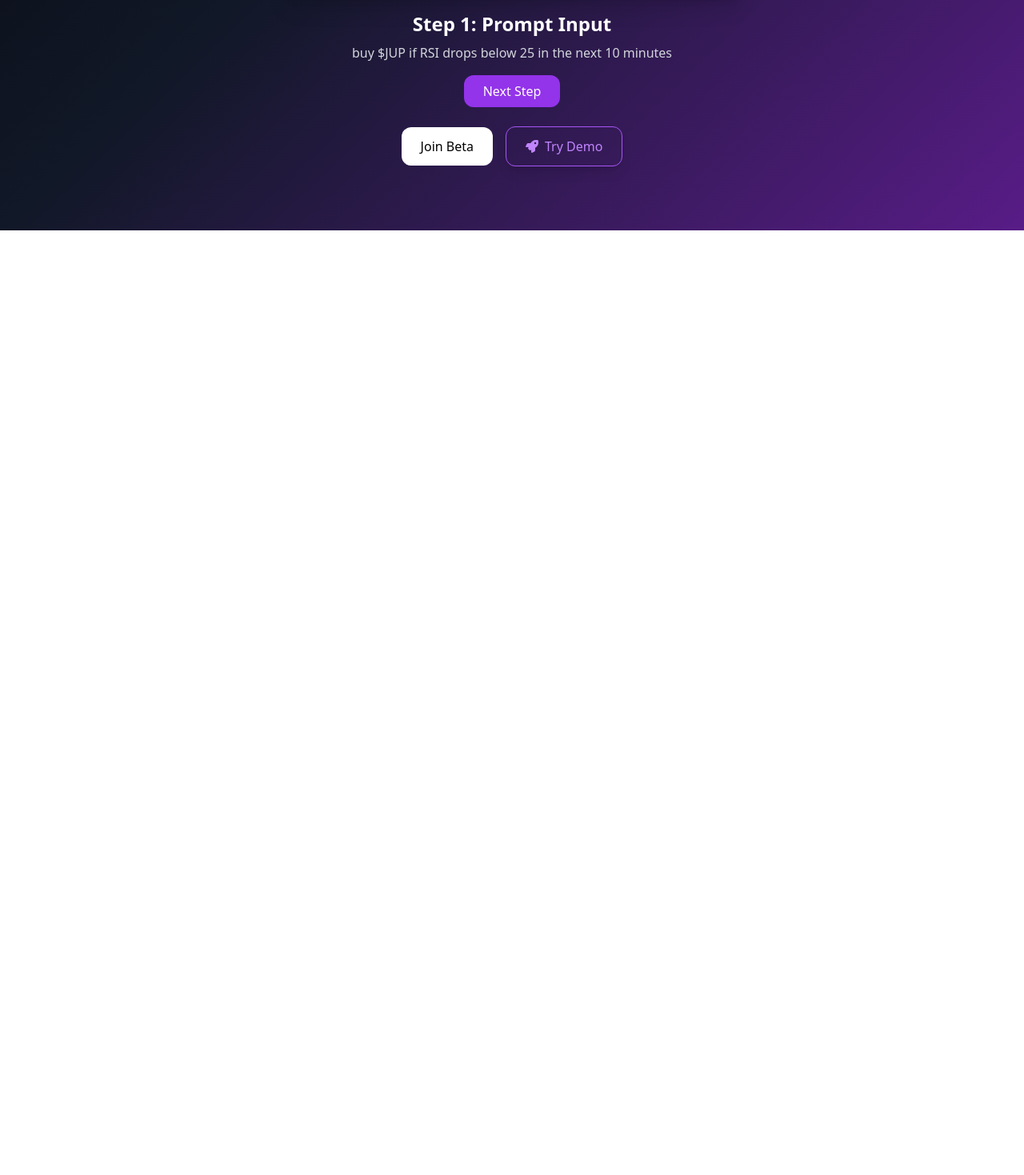
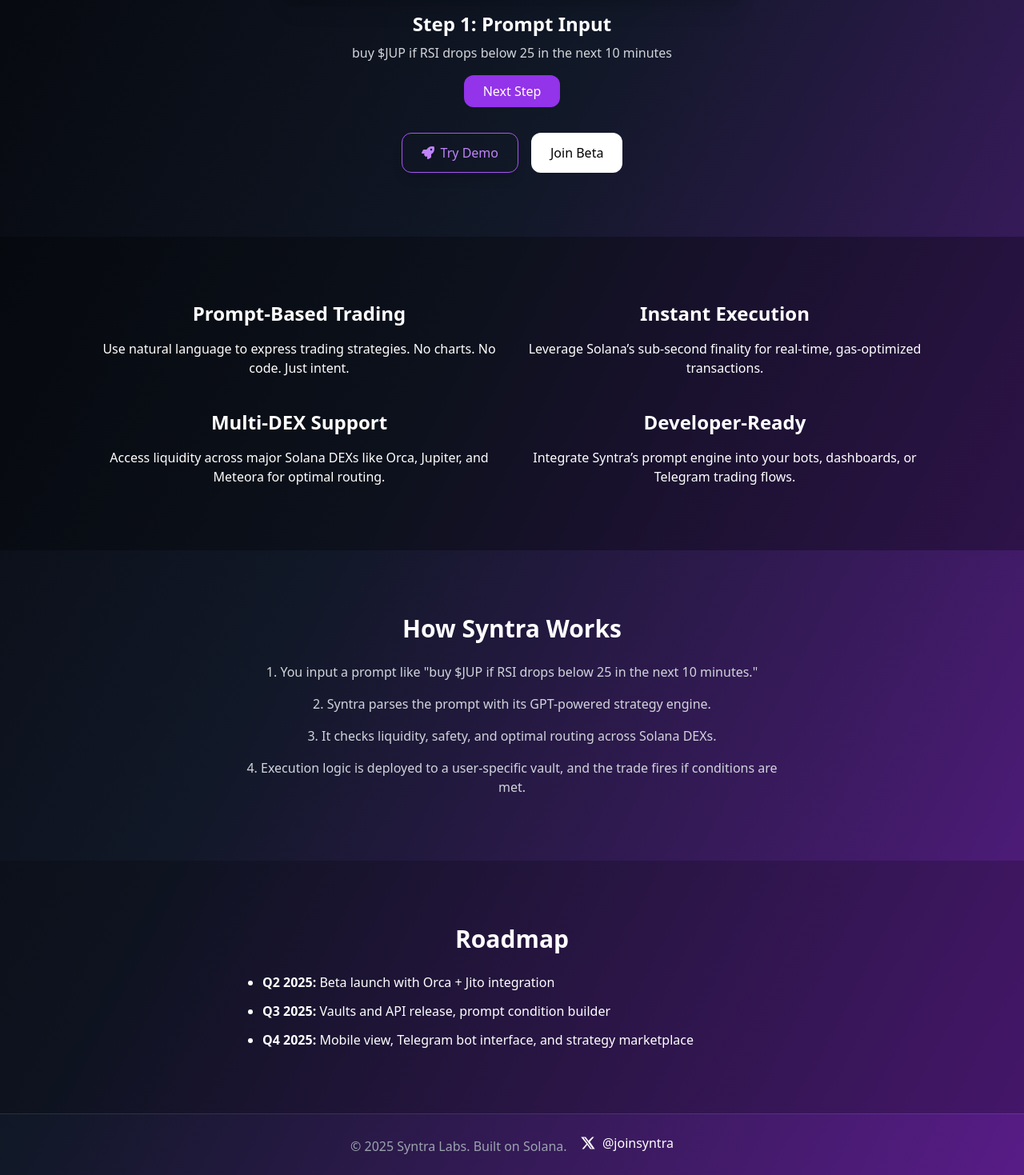
Before and after one commit to syntrasol/syntra-website, a React (Create React App) app: page / in a window 1280 px wide. Shown: the part 959-2428 px from the top of the page at 80% size. Before the commit the page ends 1247 px from the top, so only its background shows below. Built offline with nearby package versions, Linux system fonts and the light colour scheme; the HTML template or start-up script is replaced by a standard one.

Commit message:
Update homepage with demo and form

```diff
--- a/src/Home.jsx
+++ b/src/Home.jsx
@@ -41,7 +41,7 @@
   return (
     <div className="min-h-screen bg-gradient-to-br from-black via-gray-900 to-purple-900 text-white font-sans">
       <header className="px-6 py-4 flex justify-between items-center border-b border-white/10">
-        <a href="#" className="flex items-center transition-transform duration-300 hover:scale-105">
+        <a href="/" className="flex items-center transition-transform duration-300 hover:scale-105">
           <img src="/syntra-icon-light.png" alt="Syntra logo" className="h-20 w-auto drop-shadow-md" />
         </a>
         <nav className="space-x-6 text-sm md:text-base flex items-center">
@@ -75,13 +75,7 @@
           </button>
         </div>
 
-        <div className="flex flex-col md:flex-row justify-center items-center gap-4 mt-6">
-          <button
-            onClick={() => setShowForm(true)}
-            className="bg-white text-black px-6 py-3 rounded-xl font-medium hover:bg-gray-200"
-          >
-            Join Beta
-          </button>
+        <div className="mt-8 flex flex-col sm:flex-row justify-center gap-4">
           <a
             href="/demo"
             className="flex items-center gap-2 px-6 py-3 rounded-xl border border-purple-500 text-purple-400 hover:bg-purple-700 hover:text-white font-medium transition-all shadow-lg hover:shadow-purple-500/50"
@@ -89,8 +83,82 @@
             <FaRocket className="w-4 h-4" />
             Try Demo
           </a>
+          <button
+            onClick={() => setShowForm(true)}
+            className="inline-block bg-white text-black px-6 py-3 rounded-xl font-medium hover:bg-gray-200"
+          >
+            Join Beta
+          </button>
         </div>
       </section>
+
+      <section id="features" className="px-6 py-20 bg-black/30 text-center">
+        <div className="max-w-5xl mx-auto grid md:grid-cols-2 gap-10">
+          <div>
+            <h3 className="text-2xl font-bold mb-4">Prompt-Based Trading</h3>
+            <p>Use natural language to express trading strategies. No charts. No code. Just intent.</p>
+          </div>
+          <div>
+            <h3 className="text-2xl font-bold mb-4">Instant Execution</h3>
+            <p>Leverage Solana’s sub-second finality for real-time, gas-optimized transactions.</p>
+          </div>
+          <div>
+            <h3 className="text-2xl font-bold mb-4">Multi-DEX Support</h3>
+            <p>Access liquidity across major Solana DEXs like Orca, Jupiter, and Meteora for optimal routing.</p>
+          </div>
+          <div>
+            <h3 className="text-2xl font-bold mb-4">Developer-Ready</h3>
+            <p>Integrate Syntra’s prompt engine into your bots, dashboards, or Telegram trading flows.</p>
+          </div>
+        </div>
+      </section>
+
+      <section id="how-it-works" className="px-6 py-20 text-center">
+        <h3 className="text-3xl font-bold mb-6">How Syntra Works</h3>
+        <ol className="space-y-4 text-gray-300 list-decimal list-inside max-w-2xl mx-auto">
+          <li>You input a prompt like "buy $JUP if RSI drops below 25 in the next 10 minutes."</li>
+          <li>Syntra parses the prompt with its GPT-powered strategy engine.</li>
+          <li>It checks liquidity, safety, and optimal routing across Solana DEXs.</li>
+          <li>Execution logic is deployed to a user-specific vault, and the trade fires if conditions are met.</li>
+        </ol>
+      </section>
+
+      <section id="roadmap" className="px-6 py-20 bg-black/20 text-center">
+        <h3 className="text-3xl font-bold mb-6">Roadmap</h3>
+        <ul className="list-disc pl-6 space-y-3 max-w-2xl mx-auto text-left">
+          <li><strong>Q2 2025:</strong> Beta launch with Orca + Jito integration</li>
+          <li><strong>Q3 2025:</strong> Vaults and API release, prompt condition builder</li>
+          <li><strong>Q4 2025:</strong> Mobile view, Telegram bot interface, and strategy marketplace</li>
+        </ul>
+      </section>
+
+      <footer className="text-center p-6 border-t border-white/10 text-gray-400">
+        &copy; 2025 Syntra Labs. Built on Solana. &nbsp;
+        <a href="https://www.x.com/joinsyntra" target="_blank" rel="noopener noreferrer" className="inline-flex items-center space-x-2 ml-2 text-white hover:underline">
+          <svg xmlns="http://www.w3.org/2000/svg" fill="currentColor" viewBox="0 0 24 24" className="w-5 h-5">
+            <path d="M18.255 3H21L14.745 10.307 22.302 21h-6.903l-4.473-6.221L5.89 21H3l6.718-7.664L1.5 3h7.04l4.14 5.758L18.255 3Zm-1.16 17h1.47L6.92 4.24H5.375L17.095 20Z"/>
+          </svg>
+          <span>@joinsyntra</span>
+        </a>
+      </footer>
+
+      {showForm && (
+        <div className="fixed inset-0 bg-black bg-opacity-70 flex items-center justify-center z-50">
+          <div className="bg-white text-black p-8 rounded-xl w-full max-w-md">
+            <h2 className="text-2xl font-bold mb-4">Join Syntra Beta</h2>
+            <form onSubmit={handleSubmit} className="space-y-4">
+              <input name="name" placeholder="Name" className="w-full px-4 py-2 border rounded" required />
+              <input name="email" placeholder="Email" type="email" className="w-full px-4 py-2 border rounded" required />
+              <input name="twitter" placeholder="Twitter Handle (optional)" className="w-full px-4 py-2 border rounded" />
+              <textarea name="message" placeholder="Why do you want access?" className="w-full px-4 py-2 border rounded" rows="3" />
+              <div className="flex justify-end space-x-4">
+                <button type="button" onClick={() => setShowForm(false)} className="text-gray-600">Cancel</button>
+                <button type="submit" className="bg-purple-600 hover:bg-purple-700 text-white px-4 py-2 rounded">Submit</button>
+              </div>
+            </form>
+          </div>
+        </div>
+      )}
     </div>
   );
 }
```
Also changed, not shown: 1 other file (tests, documents, lock files or other folders).
